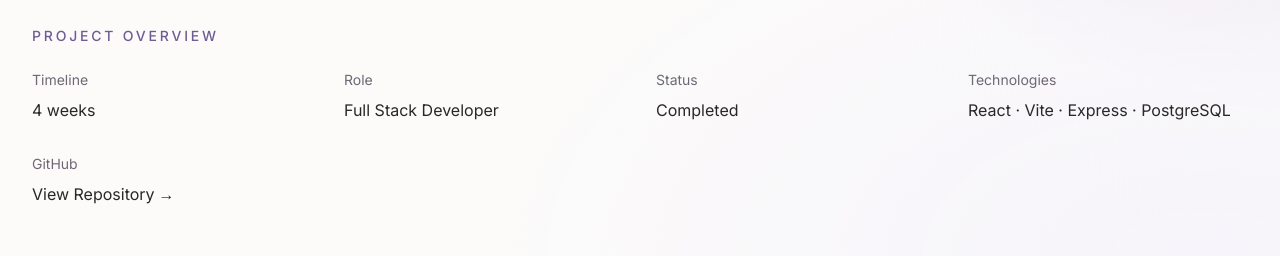
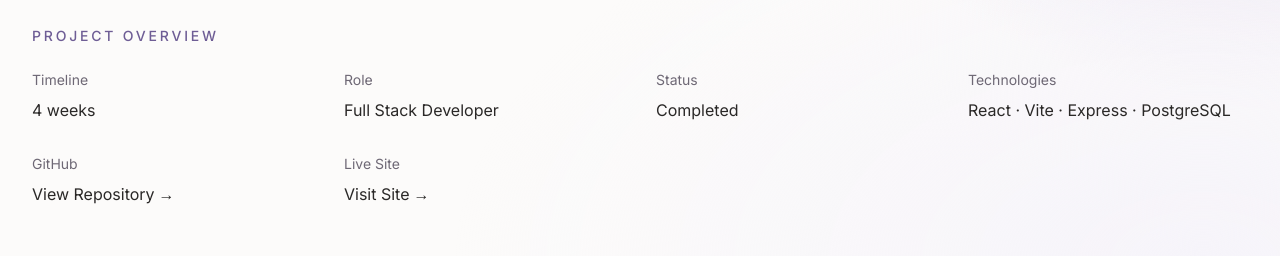
Before and after one commit to maygr09/mayra-gomez, a Next.js app: page /projects/personal-library in a window 1280 px wide. Shown: the part 523-779 px from the top of the page. Built offline with nearby package versions, Linux system fonts and the light colour scheme.

Commit message:
Add live url

```diff
--- a/components/projects/ProjectOverview.tsx
+++ b/components/projects/ProjectOverview.tsx
@@ -5,7 +5,8 @@ type ProjectOverviewProps = {
 };
 
 export default function ProjectOverview({ overview }: ProjectOverviewProps) {
-  const { timeline, role, status, technologies, githubUrl } = overview;
+  const { timeline, role, status, technologies, githubUrl, liveUrl } =
+    overview;
 
   return (
     <section
@@ -58,6 +59,26 @@ export default function ProjectOverview({ overview }: ProjectOverviewProps) {
             </dd>
           </div>
         )}
+
+        {liveUrl && (
+          <div>
+            <dt className="text-sm text-muted">Live Site</dt>
+            <dd className="mt-2 text-base">
+              <a
+                href={liveUrl}
+                className="group inline-flex items-center gap-1 text-foreground transition-colors duration-200 hover:text-lavender-600"
+              >
+                Visit Site
+                <span
+                  aria-hidden="true"
+                  className="transition-transform duration-200 group-hover:translate-x-1"
+                >
+                  →
+                </span>
+              </a>
+            </dd>
+          </div>
+        )}
       </dl>
     </section>
   );
--- a/lib/case-studies.ts
+++ b/lib/case-studies.ts
@@ -9,6 +9,7 @@ export type ProjectOverview = {
   status: string;
   technologies: string[];
   githubUrl?: string;
+  liveUrl?: string;
 };
 
 export type TechGroup = {
@@ -53,6 +54,7 @@ export const personalLibraryCaseStudy: CaseStudy = {
     status: "Completed",
     technologies: ["React", "Vite", "Express", "PostgreSQL"],
     githubUrl: "https://github.com/maygr09/Personal-library",
+    liveUrl: "https://personal-library-gold.vercel.app"
   },
 
   problem: [
```
